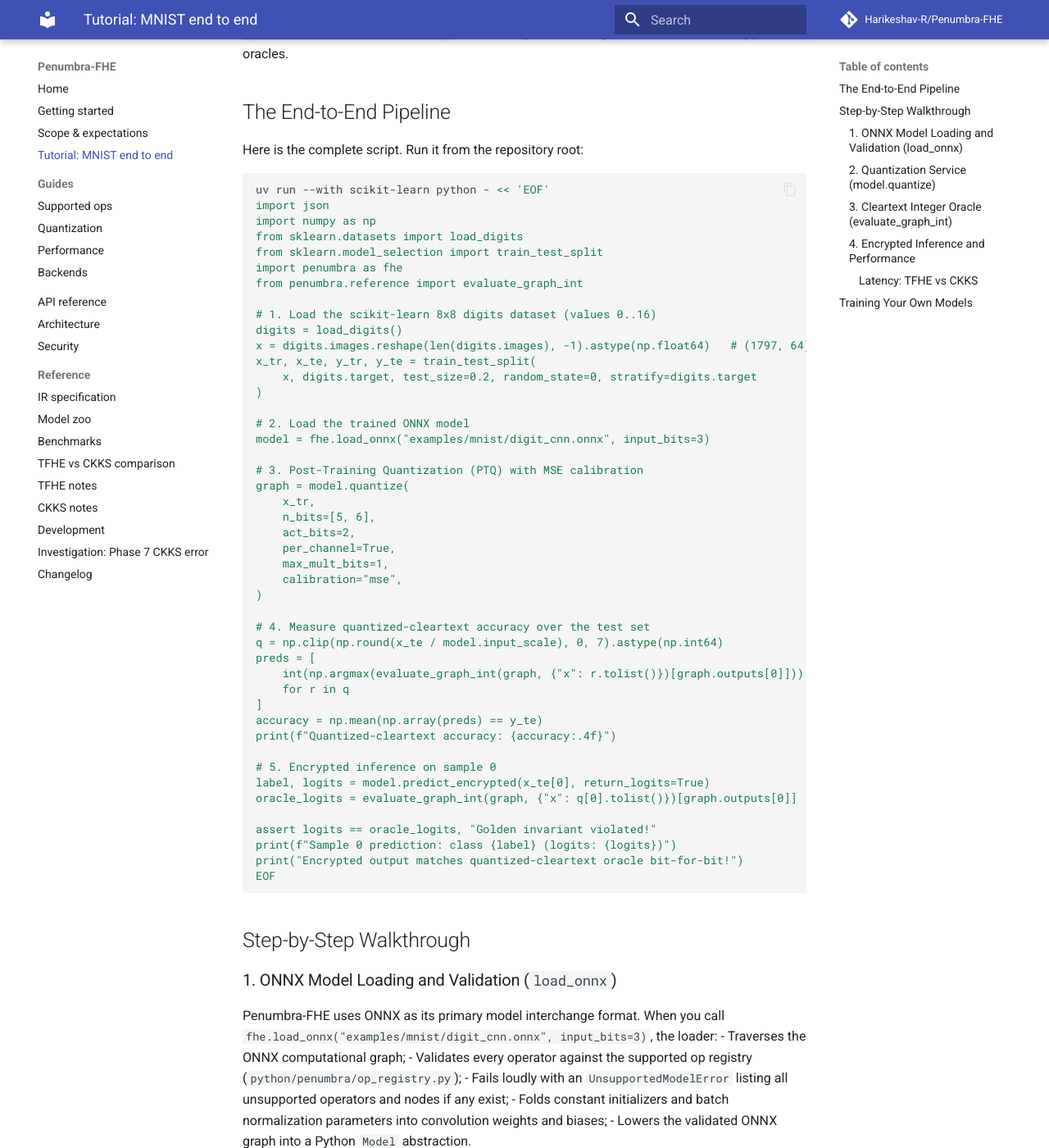
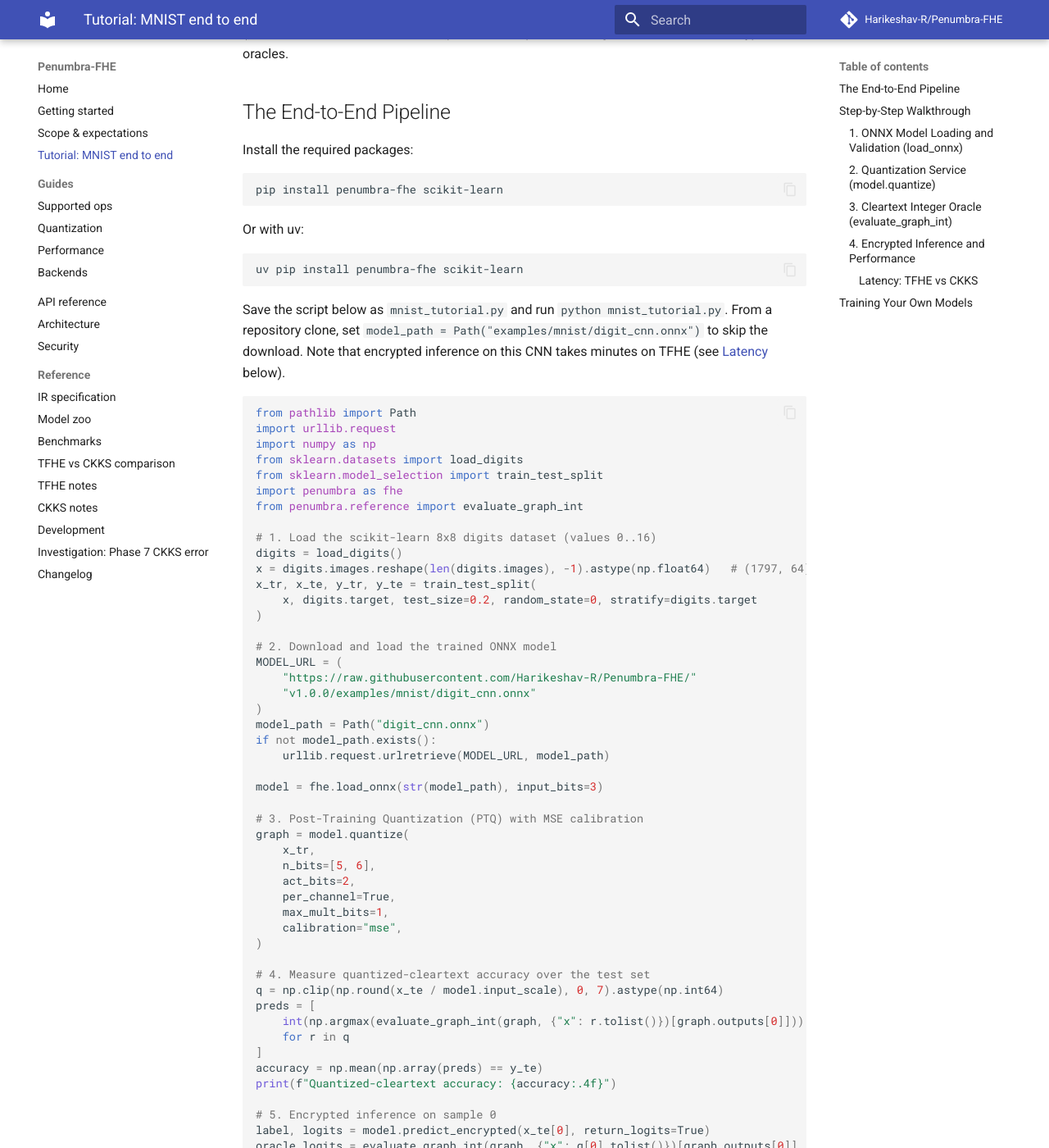
Before and after one commit to Harikeshav-R/Penumbra-FHE, an MkDocs documentation site: the page built from docs/tutorial-mnist.md, in a window 1280 px wide and 1400 px high, scrolled down 245 px. Shown: the whole window at 82% size. Built offline with MkDocs 1.6.1 and Material for MkDocs 9.7.7, drawn with Linux system fonts in a browser that asks for light colours; comment, search, counter and statistics services are not loaded; some of the changed text lies outside the part shown.

Commit message:
docs: document pip install and make the MNIST tutorial run from an installed wheel

````diff
--- a/docs/tutorial-mnist.md
+++ b/docs/tutorial-mnist.md
@@ -6,11 +6,23 @@
 
 ## The End-to-End Pipeline
 
-Here is the complete script. Run it from the repository root:
+Install the required packages:
 
 ```bash
-uv run --with scikit-learn python - << 'EOF'
-import json
+pip install penumbra-fhe scikit-learn
+```
+
+Or with uv:
+
+```bash
+uv pip install penumbra-fhe scikit-learn
+```
+
+Save the script below as `mnist_tutorial.py` and run `python mnist_tutorial.py`. From a repository clone, set `model_path = Path("examples/mnist/digit_cnn.onnx")` to skip the download. Note that encrypted inference on this CNN takes minutes on TFHE (see [Latency](#latency-tfhe-vs-ckks) below).
+
+```python
+from pathlib import Path
+import urllib.request
 import numpy as np
 from sklearn.datasets import load_digits
 from sklearn.model_selection import train_test_split
@@ -24,8 +36,16 @@
     x, digits.target, test_size=0.2, random_state=0, stratify=digits.target
 )
 
-# 2. Load the trained ONNX model
-model = fhe.load_onnx("examples/mnist/digit_cnn.onnx", input_bits=3)
+# 2. Download and load the trained ONNX model
+MODEL_URL = (
+    "https://raw.githubusercontent.com/Harikeshav-R/Penumbra-FHE/"
+    "v1.0.0/examples/mnist/digit_cnn.onnx"
+)
+model_path = Path("digit_cnn.onnx")
+if not model_path.exists():
+    urllib.request.urlretrieve(MODEL_URL, model_path)
+
+model = fhe.load_onnx(str(model_path), input_bits=3)
 
 # 3. Post-Training Quantization (PTQ) with MSE calibration
 graph = model.quantize(
@@ -53,14 +73,13 @@
 assert logits == oracle_logits, "Golden invariant violated!"
 print(f"Sample 0 prediction: class {label} (logits: {logits})")
 print("Encrypted output matches quantized-cleartext oracle bit-for-bit!")
-EOF
 ```
 
 ## Step-by-Step Walkthrough
 
 ### 1. ONNX Model Loading and Validation (`load_onnx`)
 
-Penumbra-FHE uses ONNX as its primary model interchange format. When you call `fhe.load_onnx("examples/mnist/digit_cnn.onnx", input_bits=3)`, the loader:
+Penumbra-FHE uses ONNX as its primary model interchange format. When you call `fhe.load_onnx(str(model_path), input_bits=3)`, the loader:
 - Traverses the ONNX computational graph;
 - Validates every operator against the supported op registry (`python/penumbra/op_registry.py`);
 - Fails loudly with an `UnsupportedModelError` listing all unsupported operators and nodes if any exist;
````
Also changed, not shown: README.md (+35 -27 lines), docs/getting-started.md (+20 -10 lines).
